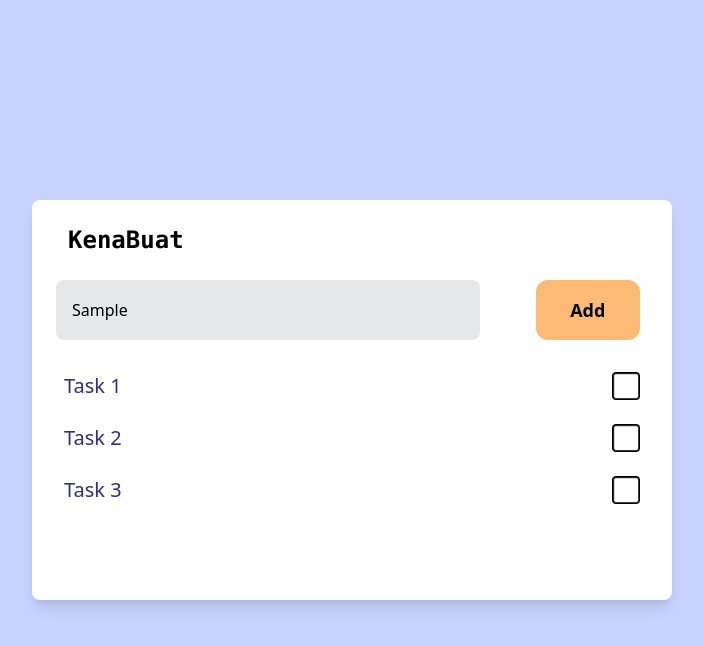
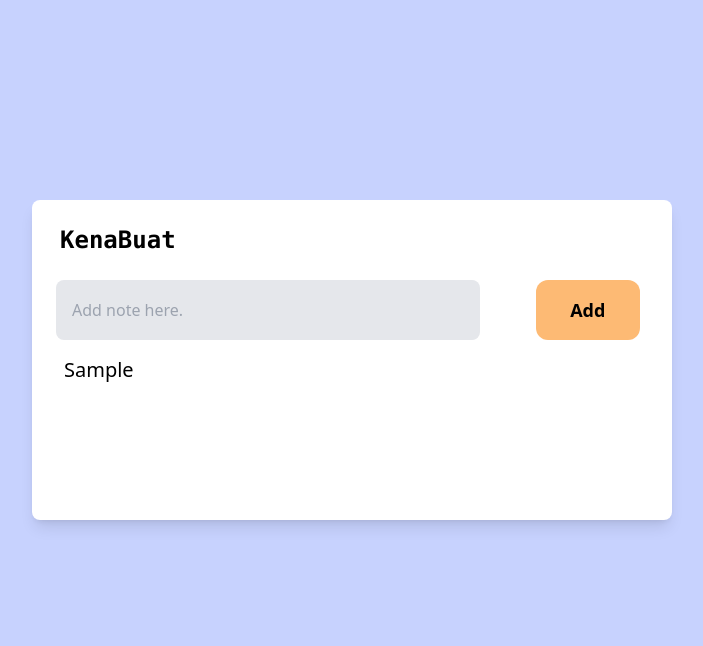
Before and after one commit to TFayyadh/KenaBuat, a website: page public/index.html in a window 1280 px wide. Both pictures are taken after typing "Sample" into the empty fields and a click on the button "Add". Shown: the whole page, without its empty margins (288-991 px from the left). Drawn offline with Linux system fonts and the light colour scheme; a web font is replaced by a local one.

Commit message:
Fixed gap and added localstorage

```diff
--- a/public/index.html
+++ b/public/index.html
@@ -7,21 +7,23 @@
   <link rel="stylesheet" href="css/output.css">
 </head>
 <body class="bg-indigo-200">
-  <div class=" bg-white rounded-lg my-[25vh] mx-auto w-[80%] md:w-[50%] h-[50vh] flex flex-col shadow-lg">
-    <div class="logo font-mono font-semibold text-2xl my-6 ml-9">KenaBuat</div>
+  <div class=" bg-white rounded-lg my-[25vh] mx-auto w-[80%] min-h-[40vh] md:w-[50%] flex flex-col shadow-lg">
+    <div class="logo font-mono font-semibold text-2xl my-6 ml-7">KenaBuat</div>
     <div class="input flex ">
       <input class="mx-6 p-4 w-[80%] items-center bg-gray-200 rounded-lg outline-none" type="text" id="input-box" placeholder="Add note here.">
-      <button class="w-[20%] mx-8 rounded-xl bg-orange-300 hover:opacity-90 cursor-pointer">
+      <button onclick="addTask()" class="w-[20%] mx-8 rounded-xl bg-orange-300 hover:opacity-90 cursor-pointer">
         <p class="m-4 text-center font-semibold text-lg">Add</p>
       </button>
     </div>
+
     <div>
-      <ul class="m-8 flex flex-col gap-6 list-container">
-        <li style="background-image: url(./img/stop_467153.png);" id="list1" class=" text-xl bg-contain bg-right bg-no-repeat text-indigo-900 cursor-pointer"> Task 1</li>
-        <li style="background-image: url(./img/stop_467153.png);" id="list2" class=" text-xl bg-contain bg-right bg-no-repeat text-indigo-900 cursor-pointer"> Task 2</li>
-        <li style="background-image: url(./img/stop_467153.png);" id="list3" class=" text-xl bg-contain bg-right bg-no-repeat text-indigo-900 cursor-pointer"> Task 3</li>
+      <ul class="mx-8 my-4 flex flex-col gap-4 text-xl" id = "list">
+        <li id="list1" class="  before:bg-uncheck bg-contain bg-right bg-no-repeat text-indigo-900 cursor-pointer"> </li>
+        <li id="list2" class="  before:bg-uncheck bg-contain bg-right bg-no-repeat text-indigo-900 cursor-pointer"> </li>
+        <li id="list3" class="  before:bg-uncheck bg-contain bg-right bg-no-repeat text-indigo-900 cursor-pointer"> </li>
       </ul>
     </div>
+
     <div class="checklist"></div>
   </div>
 
--- a/public/index.js
+++ b/public/index.js
@@ -1,18 +1,35 @@
+// let task1 = document.getElementById('list1');
+// let task2 = document.getElementById('list2');
+// let task3 = document.getElementById('list3');
+const btn = document.querySelector('button');
+const display = document.getElementById('input-box');
+const list = document.getElementById("list");
 
+    // task1.addEventListener('click', (e) =>{
+    //     task1.style.backgroundImage = "url(./img/checked.png)"
+    // })
+    // task2.addEventListener('click', (e) =>{
+    //     task2.style.backgroundImage = "url(./img/checked.png)"
+    // })
+    // task3.addEventListener('click', (e) =>{
+    //     task3.style.backgroundImage = "url(./img/checked.png)"
+    // })
 
+    btn.addEventListener('click', (e) =>{
+    let li = document.createElement("li");
+    li.innerHTML = display.value;
+    // li.appendChild(document.createTextNode(display.value));
+    list.appendChild(li);
+    display.value = "";
+    saveData();
+    })
 
-window.onload = function() {
-    let task1 = document.getElementById('list1');
-    let task2 = document.getElementById('list2');
-    let task3 = document.getElementById('list3');
+function saveData(){
+    localStorage.setItem("data", list.innerHTML);
+}
 
-    task1.addEventListener('click', (e) =>{
-        task1.style.backgroundImage = "url(./img/checked.png)"
-    })
-    task2.addEventListener('click', (e) =>{
-        task2.style.backgroundImage = "url(./img/checked.png)"
-    })
-    task3.addEventListener('click', (e) =>{
-        task3.style.backgroundImage = "url(./img/checked.png)"
-    })
+function showTask(){
+    list.innerHTML = localStorage.getItem("data");
 }
+
+showTask();
--- a/tailwind.config.js
+++ b/tailwind.config.js
@@ -2,7 +2,10 @@
 module.exports = {
   content: ["./public/**/*.{html,js}"],
   theme: {
-    extend: {},
+    extend: {backgroundImage: {
+      'uncheck': "url('/img/stop_467153.png')",
+      'checked': "url('/img/checked.png')",
+    }},
   },
   plugins: [],
 }
```
Also changed, not shown: public/css/output.css.
